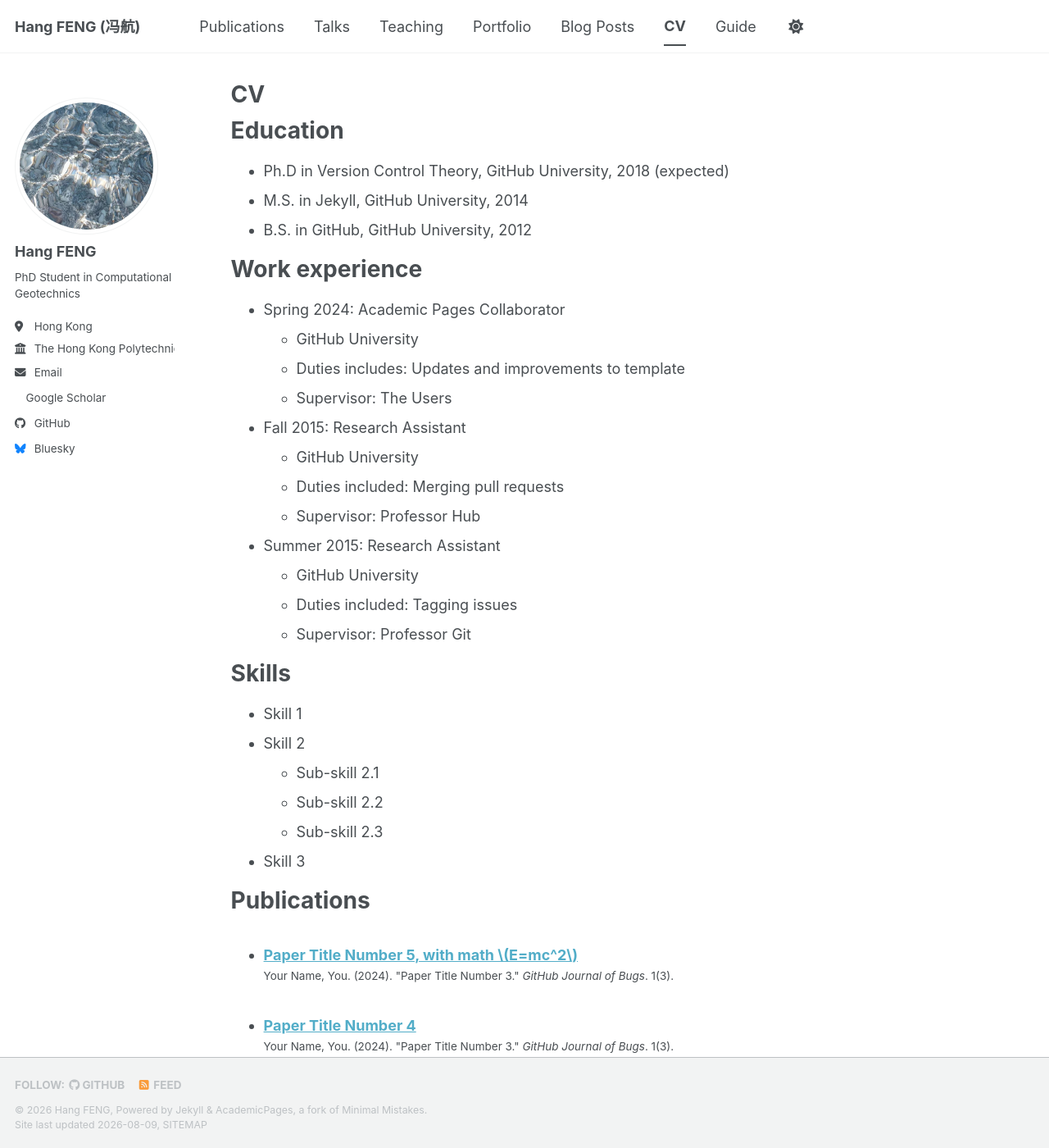
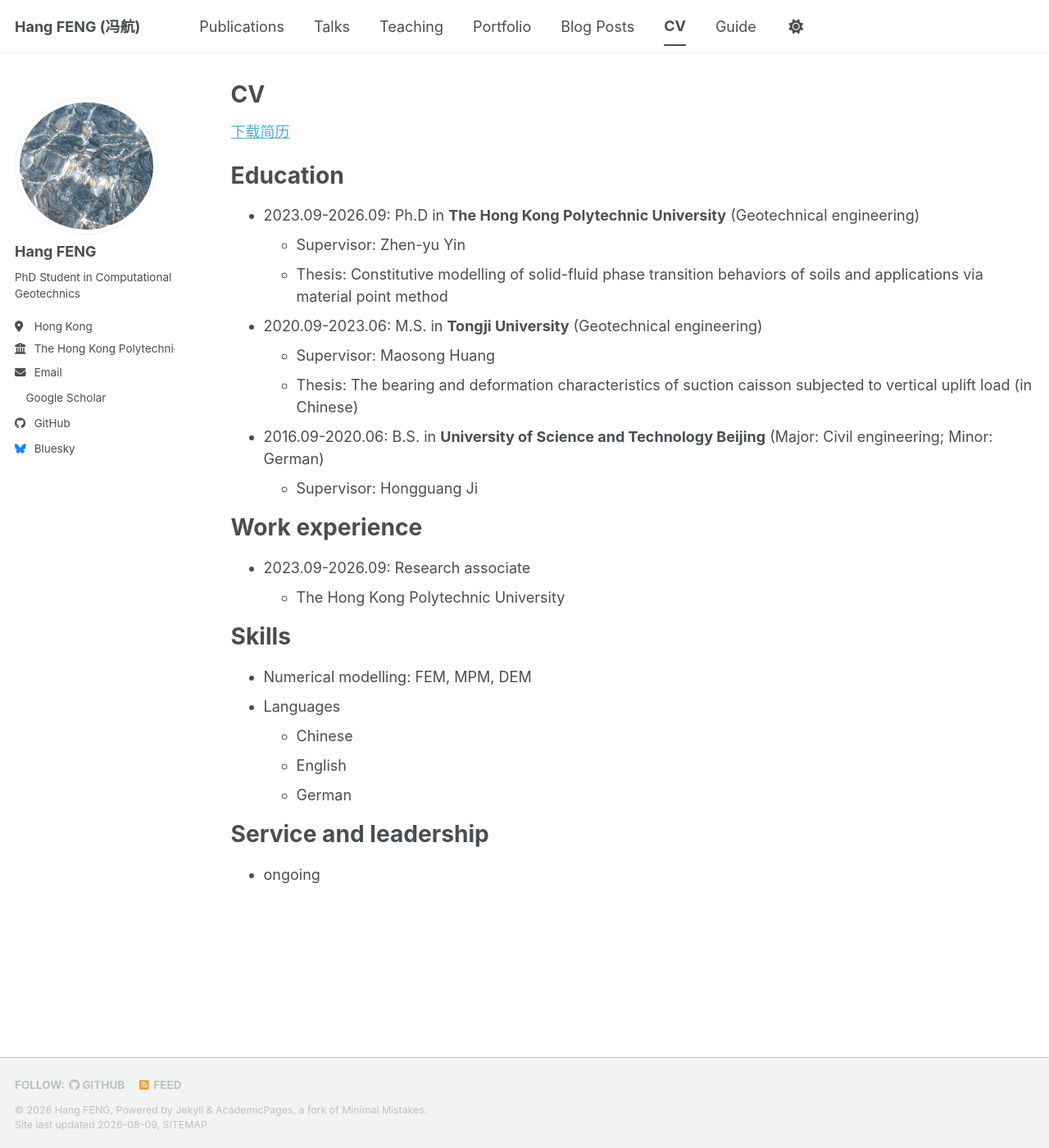
Before and after one commit to fenghang454/fenghang454.github.io, a Jekyll site: the page built from _pages/cv.md, in a window 1280 px wide and 1400 px high. Shown: the whole window at 82% size. Built offline with Jekyll 4.4.1, drawn with Linux system fonts in a browser that asks for light colours; a style sheet for code colours, icons or effects is not loaded; some of the changed text lies outside the part shown.

Commit message:
Update cv.md

```diff
--- a/_pages/cv.md
+++ b/_pages/cv.md
@@ -9,56 +9,32 @@ redirect_from:
 
 {% include base_path %}
 
+[下载简历](/files/CV.pdf)
+
 Education
 ======
-* Ph.D in Version Control Theory, GitHub University, 2018 (expected)
-* M.S. in Jekyll, GitHub University, 2014
-* B.S. in GitHub, GitHub University, 2012
+* 2023.09-2026.09: Ph.D in **The Hong Kong Polytechnic University** (Geotechnical engineering)
+  * Supervisor: Zhen-yu Yin
+  * Thesis: Constitutive modelling of solid-fluid phase transition behaviors of soils and applications via material point method
+* 2020.09-2023.06: M.S. in **Tongji University** (Geotechnical engineering)
+  * Supervisor: Maosong Huang
+  * Thesis: The bearing and deformation characteristics of suction caisson subjected to vertical uplift load (in Chinese)
+* 2016.09-2020.06: B.S. in **University of Science and Technology Beijing** (Major: Civil engineering; Minor: German)
+  * Supervisor: Hongguang Ji
 
 Work experience
 ======
-* Spring 2024: Academic Pages Collaborator
-  * GitHub University
-  * Duties includes: Updates and improvements to template
-  * Supervisor: The Users
-
-* Fall 2015: Research Assistant
-  * GitHub University
-  * Duties included: Merging pull requests
-  * Supervisor: Professor Hub
-
-* Summer 2015: Research Assistant
-  * GitHub University
-  * Duties included: Tagging issues
-  * Supervisor: Professor Git
+* 2023.09-2026.09: Research associate
+  * The Hong Kong Polytechnic University
 
 Skills
 ======
-* Skill 1
-* Skill 2
-  * Sub-skill 2.1
-  * Sub-skill 2.2
-  * Sub-skill 2.3
-* Skill 3
-
-Publications
-======
-  <ul>{% for post in site.publications reversed %}
-    {% include archive-single-cv.html %}
-  {% endfor %}</ul>
-
-Talks
-======
-  <ul>{% for post in site.talks reversed %}
-    {% include archive-single-talk-cv.html  %}
-  {% endfor %}</ul>
-
-Teaching
-======
-  <ul>{% for post in site.teaching reversed %}
-    {% include archive-single-cv.html %}
-  {% endfor %}</ul>
+* Numerical modelling: FEM, MPM, DEM
+* Languages
+  * Chinese
+  * English
+  * German
 
 Service and leadership
 ======
-* Currently signed in to 43 different slack teams
+* ongoing
```
